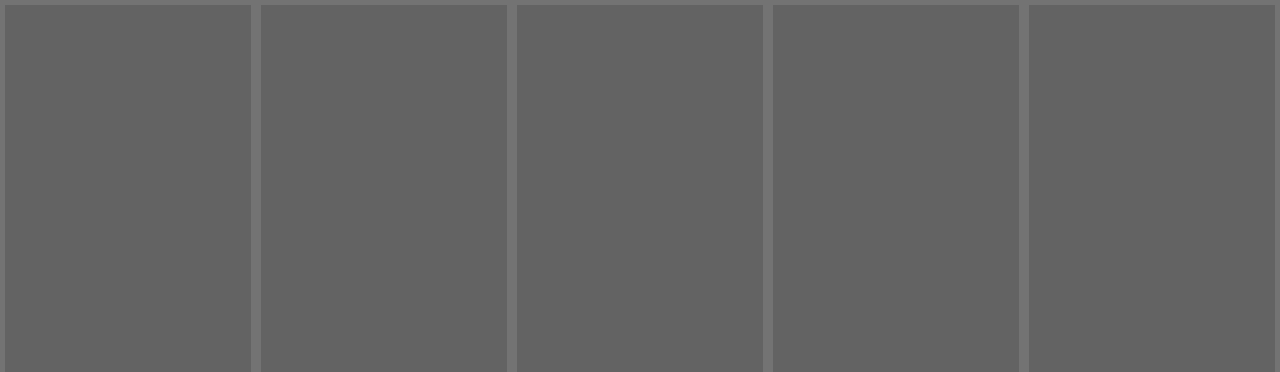
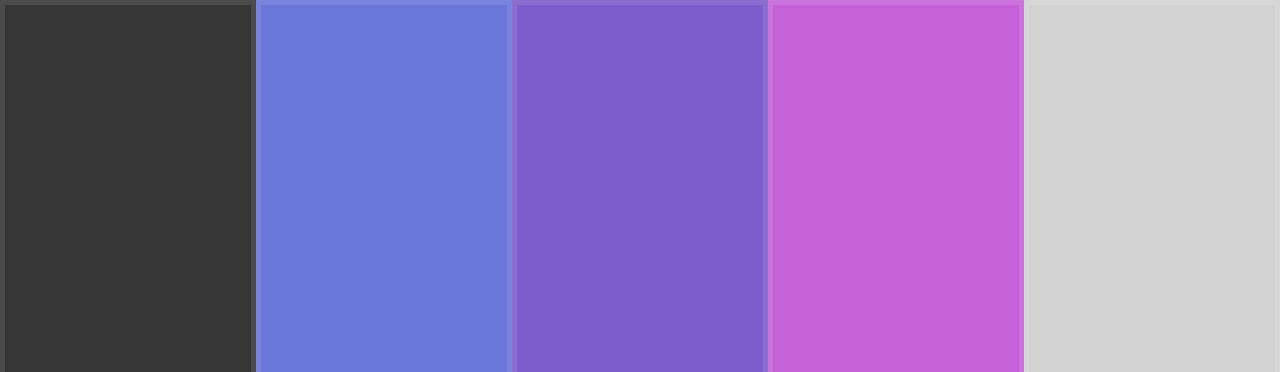
Before and after one commit to BuddhaTheChef/vanilla-styling, a plain HTML site: page public/index.html in a window 1280 px wide. Shown: the top 372 px of the page. Drawn offline with Linux system fonts and the light colour scheme.

Commit message:
change background styles

```diff
--- a/public/index.html
+++ b/public/index.html
@@ -50,23 +50,23 @@
 
     .panel1 {
       /* background-image:url(https://source.unsplash.com/gYl-UtwNg_I/1500x1500) */
-      background: rgba(33,33,33,0.7);
+      background: rgba(33,33,33,0.9);
      }
     .panel2 {
       /* background-image:url(https://source.unsplash.com/rFKUFzjPYiQ/1500x1500) */
-      background: rgba(33,33,33,0.7);
+      background: rgba(45, 61, 204, 0.7);
      }
     .panel3 {
       /* background-image:url(https://images.unsplash.com/photo-1465188162913-8fb5709d6d57?ixlib=rb-0.3.5&q=80&fm=jpg&crop=faces&cs=tinysrgb&w=1500&h=1500&fit=crop&s=967e8a713a4e395260793fc8c802901d) */
-      background: rgba(33,33,33,0.7);
+      background: rgba(68, 27, 182, 0.7);
      }
     .panel4 {
       /* background-image:url(https://source.unsplash.com/ITjiVXcwVng/1500x1500) */
-      background: rgba(33,33,33,0.7);
+      background: rgba(173, 32, 201, 0.7);
      }
     .panel5 {
       /* background-image:url(https://source.unsplash.com/3MNzGlQM7qs/1500x1500) */
-      background: rgba(33,33,33,0.7);
+      background: rgba(206, 206, 206, 0.9);
      }
 
     /* Flex Children */
```
